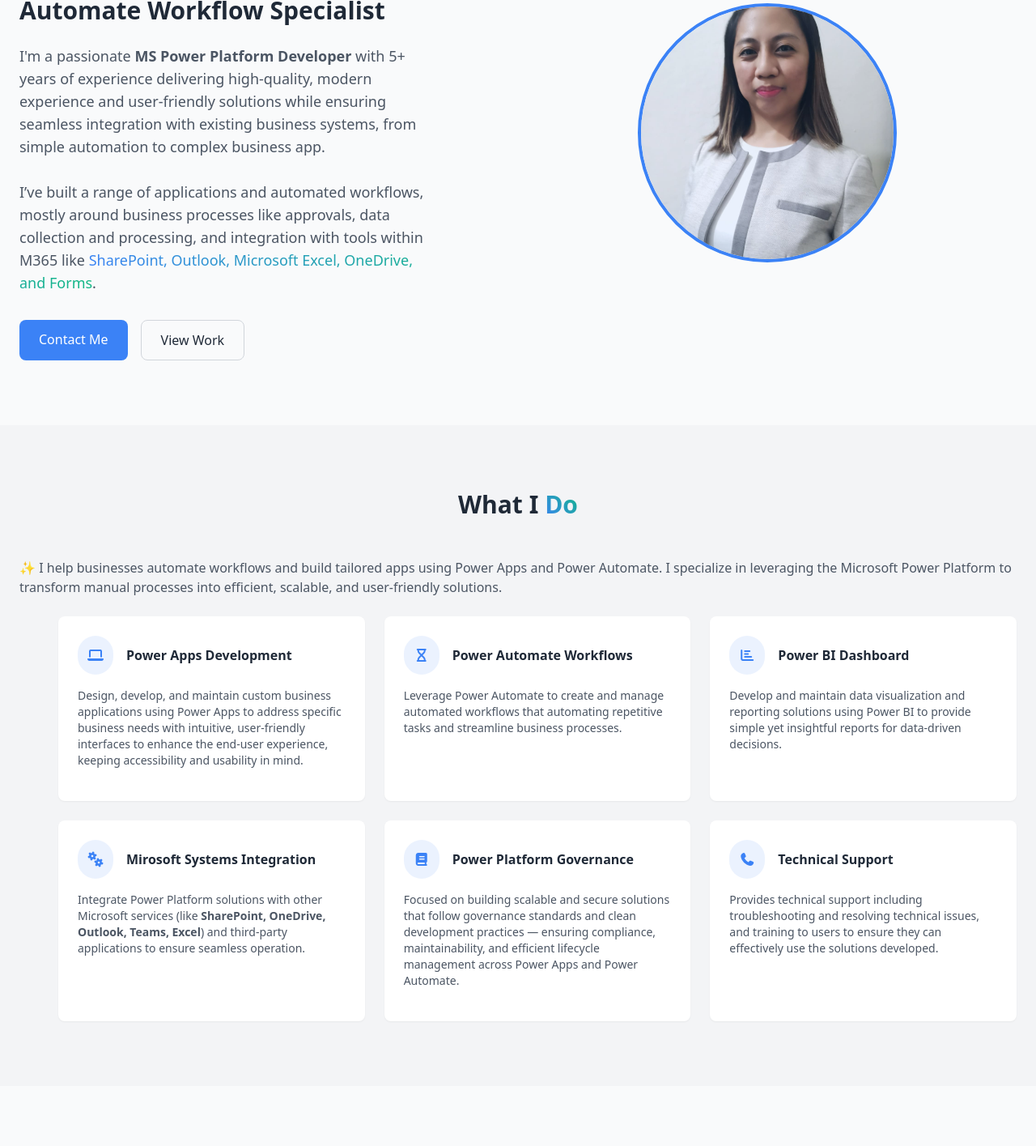
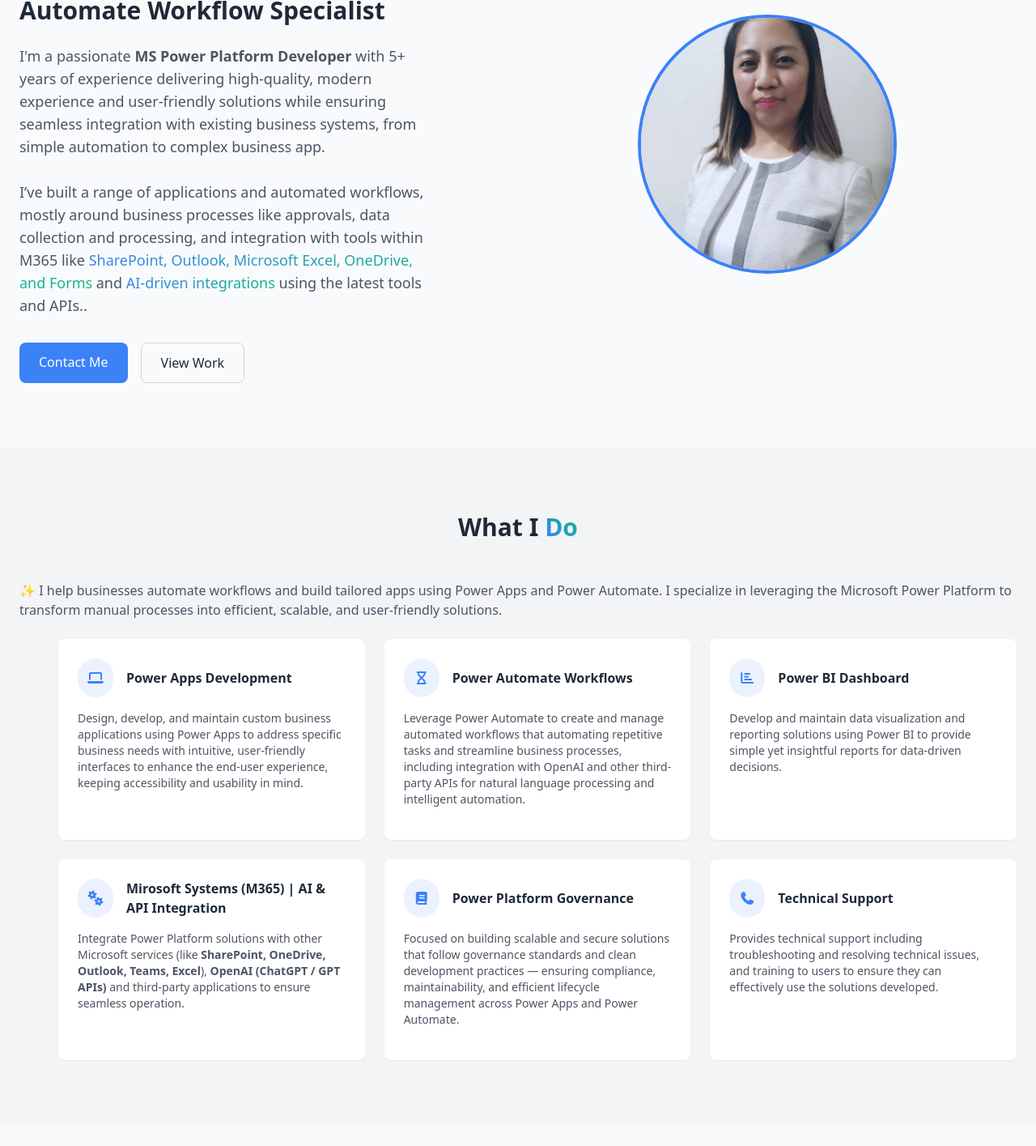
Before and after one commit to aikosherina/power-platform-portfolio, a plain HTML site: page index.html in a window 1280 px wide. Shown: the part 277-1692 px from the top of the page at 81% size. Drawn offline with nearby package versions, Linux system fonts and the light colour scheme.

Commit message:
Update index.html

```diff
--- a/index.html
+++ b/index.html
@@ -135,7 +135,7 @@
 
                         I’ve built a range of applications and automated workflows,
                         mostly around business processes like approvals, data collection and processing, and integration with tools within M365
-                        like  <span class="gradient-text">SharePoint, Outlook, Microsoft Excel, OneDrive, and Forms</span>.
+                        like  <span class="gradient-text">SharePoint, Outlook, Microsoft Excel, OneDrive, and Forms</span> and  <span class="gradient-text"> AI-driven integrations</span> using the latest tools and APIs..
                     </p>
                     <div class="flex space-x-4">
                         <a href="#contact" class="px-6 py-3 bg-primary-light dark:bg-primary-dark text-white rounded-lg hover:opacity-90 transition-opacity">
@@ -191,7 +191,8 @@
                                 <h4 class="font-semibold">Power Automate Workflows</h4>
                             </div>
                             <p class="text-xs sm:text-sm font-normal mb-4 text-gray-600 dark:text-gray-300">
-                                Leverage Power Automate to create and manage automated workflows that automating repetitive tasks and streamline business processes.
+                                Leverage Power Automate to create and manage automated workflows that automating repetitive tasks and streamline business processes,
+                                including integration with OpenAI and other third-party APIs for natural language processing and intelligent automation.
                             </p>
                         </div>
 
@@ -216,11 +217,11 @@
                                 <div class="p-3 rounded-full bg-primary-light/10 dark:bg-primary-dark/10 mr-4">
                                     <i class="fas fa-cogs text-primary-light dark:text-primary-dark"></i>
                                 </div>
-                                <h4 class="font-semibold">Mirosoft Systems Integration</h4>
+                                <h4 class="font-semibold">Mirosoft Systems (M365) | AI & API Integration</h4>
                             </div>
                             <p class="text-xs sm:text-sm font-normal mb-4 text-gray-600 dark:text-gray-300">
-                                Integrate Power Platform solutions with other Microsoft services (like <b>SharePoint, OneDrive, Outlook, Teams, Excel</b>)
-                                and third-party applications to ensure seamless operation.
+                                Integrate Power Platform solutions with other Microsoft services (like <b>SharePoint, OneDrive, Outlook, Teams, Excel</b>),
+                                <b>OpenAI (ChatGPT / GPT APIs)</b> and third-party applications to ensure seamless operation.
                             </p>
                         </div>
 
```
